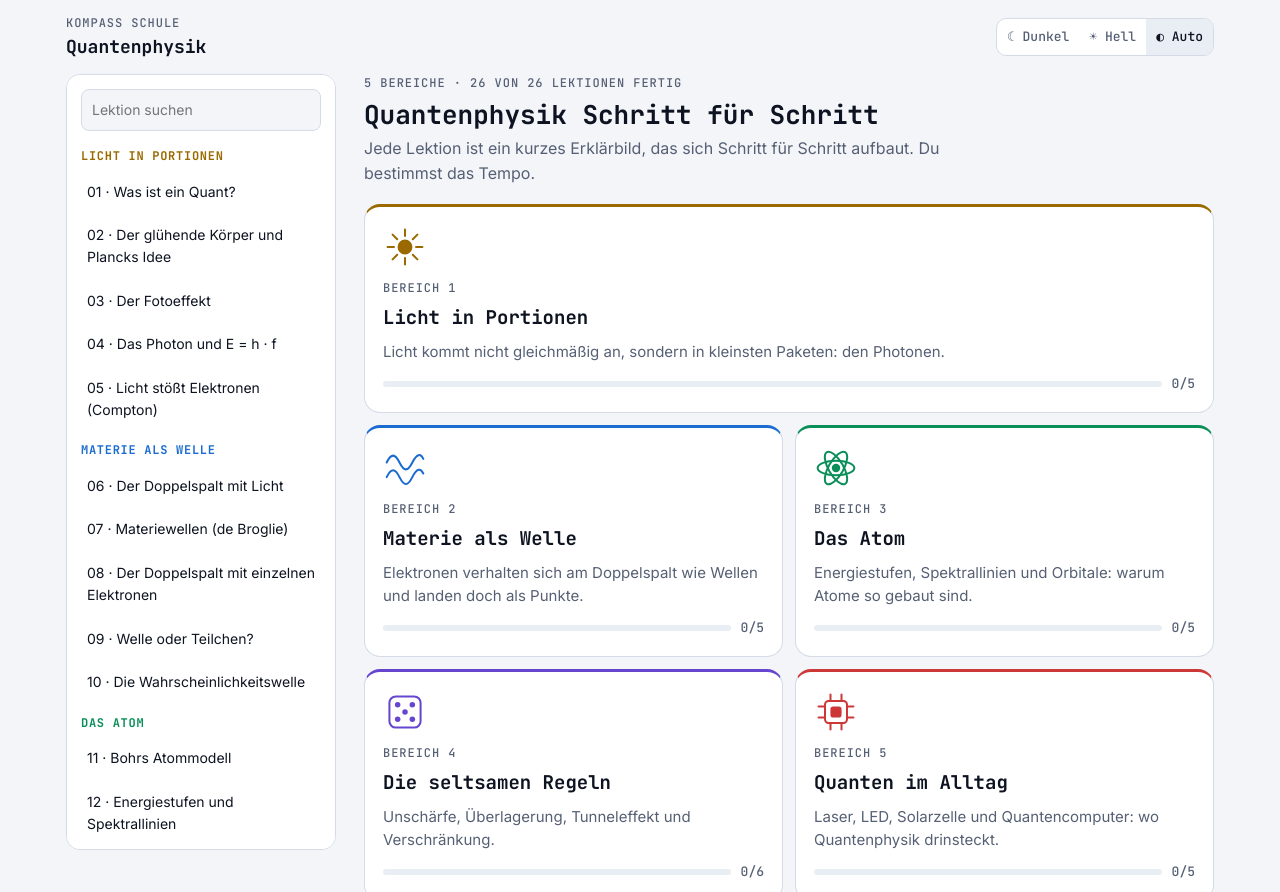
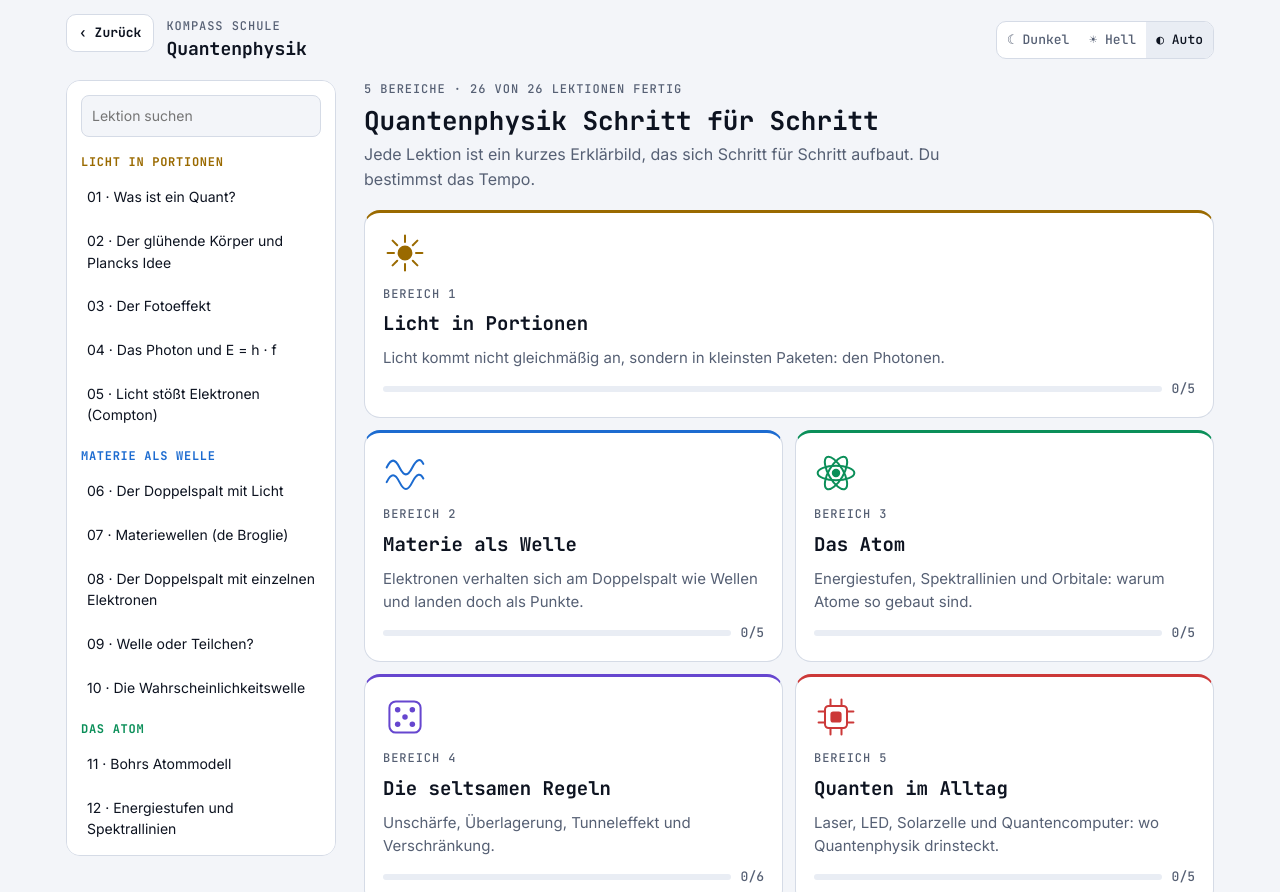
Before and after one commit to BayTek1982/quanten, a plain HTML site: page index.html in a window 1280 px wide. Shown: the top 892 px of the page. Drawn offline with Linux system fonts and the light colour scheme.

Commit message:
Zurück-Knopf zur Startseite
Co-Authored-By: Claude Opus 5.5 <noreply@anthropic.com>
Claude-Session: https://claude.ai/code/session_017snxwaMjZBeUV7jGttNMxN

```diff
--- a/index.html
+++ b/index.html
@@ -133,12 +133,16 @@ input[type=range]{flex:1;min-width:120px;accent-color:var(--akz);height:28px}
 .weiter a{flex:1;border:1px solid var(--linie);background:var(--flaeche);border-radius:12px;padding:12px;text-decoration:none;color:var(--text);font-family:var(--mono);font-size:14px;display:flex;flex-direction:column;gap:2px}
 .weiter a:last-child{text-align:right}
 .weiter a.aus{color:var(--grau);pointer-events:none}
+.zurueck{display:inline-flex;align-items:center;gap:4px;font-family:var(--mono);font-size:13px;font-weight:700;color:var(--text);text-decoration:none;border:1px solid var(--linie);background:var(--flaeche);border-radius:10px;padding:8px 12px}
+.zurueck:hover{border-color:var(--grau)}
+.links{display:flex;align-items:center;gap:12px}
 </style>
 </head>
 <body>
 <div class="rahmen">
   <header class="kopf">
-    <a class="marke" href="#start"><span class="klein">Kompass Schule</span><b>Quantenphysik</b></a>
+    <div class="links"><a class="zurueck" href="https://start.kompassapps.de">‹ Zurück</a>
+    <a class="marke" href="#start"><span class="klein">Kompass Schule</span><b>Quantenphysik</b></a></div>
     <div class="thema" role="group" aria-label="Farbschema">
       <button type="button" data-thema="dunkel">☾ Dunkel</button>
       <button type="button" data-thema="hell">☀ Hell</button>
--- a/sw.js
+++ b/sw.js
@@ -1,5 +1,5 @@
 // Kleiner Hintergrunddienst: speichert die App, damit sie als echte App startet und auch ohne Netz öffnet
-const CACHE = "quanten-v5";
+const CACHE = "quanten-v6";
 const FILES = ["/", "/index.html", "/manifest.webmanifest", "/icon-192.png", "/icon-512.png"];
 self.addEventListener("install", e => { e.waitUntil(caches.open(CACHE).then(c => c.addAll(FILES))); self.skipWaiting(); });
 self.addEventListener("activate", e => {
```
